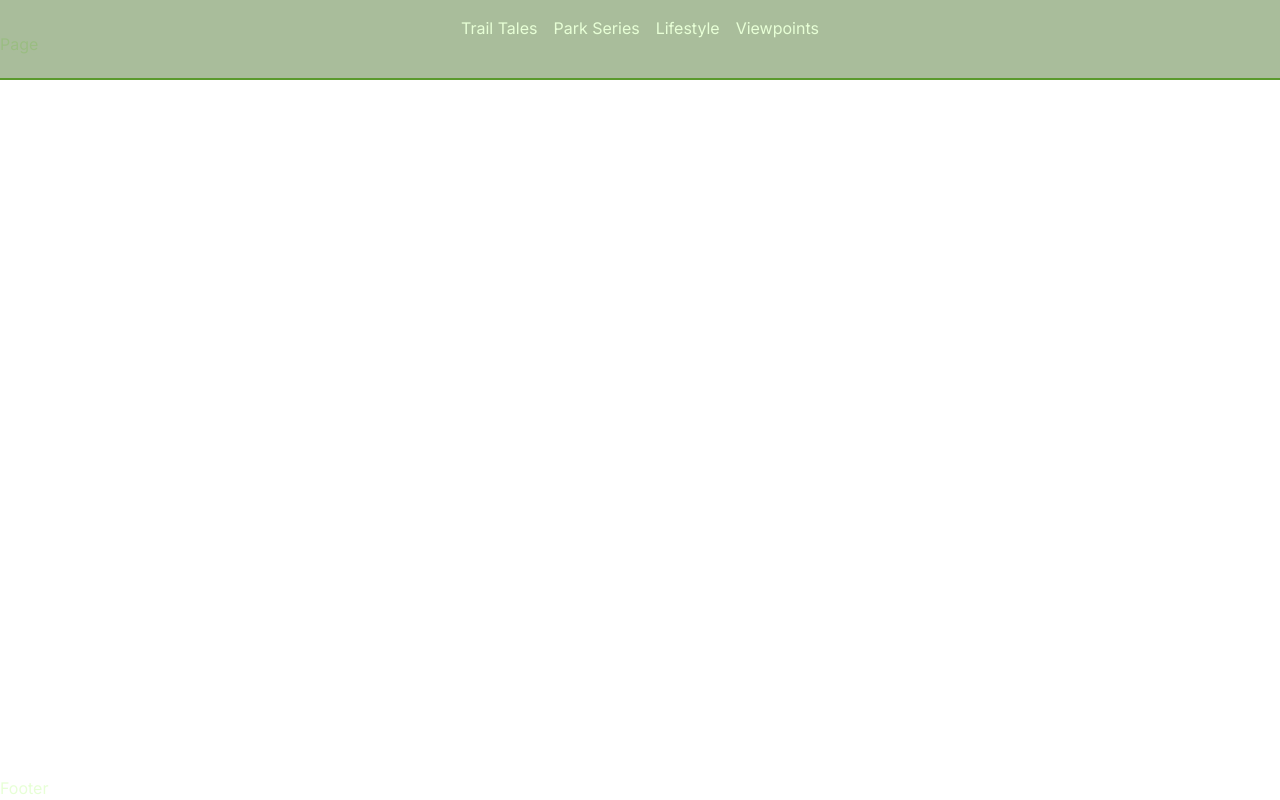
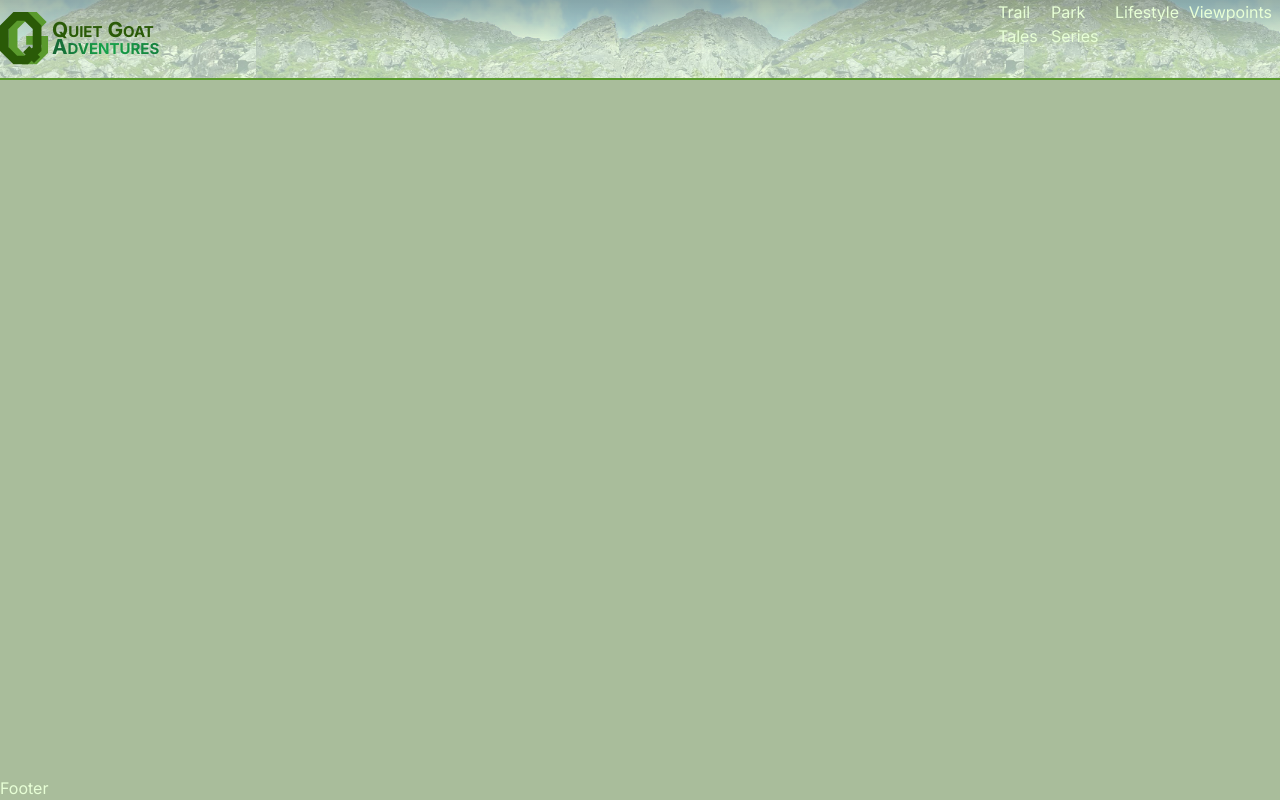
Before and after one commit to jake-the-cake/quietgoat, a Next.js app: page / in a window 1280 px wide. Built offline with nearby package versions, Linux system fonts and the light colour scheme.

Commit message:
redo slider with quiggle code

```diff
--- a/app/_components/Navbar.tsx
+++ b/app/_components/Navbar.tsx
@@ -1,131 +1,210 @@
 'use client'
 
-import React, { EventHandler, MouseEvent, ReactElement, useEffect } from 'react'
+import React, { EventHandler, MouseEvent, ReactElement, Suspense, useEffect } from 'react'
 import { CONFIG } from '../_config'
 import Logo from './Logo'
 import Link from 'next/link'
+import { useToggleActiveElements } from '../_quiggle/useToggleActiveElement'
+import Loading from '../loading'
 
 
-class LinkSlider {
-  links: {
-    index: number,
-    Element: () => ReactElement,
-    width: () => number,
-    element: () => HTMLElement
-    parent: () => HTMLElement
-  }[]
-  active: number
+// class LinkSlider {
+//   links: {
+//     index: number,
+//     Element: () => ReactElement,
+//     width: () => number,
+//     element: () => HTMLElement
+//     parent: () => HTMLElement
+//   }[]
+//   active: number
 
-  constructor(links: NavLinkInfo[], active: number) {
-    this.active = active
-    this.links = []
-    links.forEach((link, i) => {
-      this.links.push({
-          Element: () => this.newNavLink(link, i),
-          index: i,
-          width: () => document.getElementById(`navli${i}`)!.offsetWidth,
-          element: () => document.getElementById(`nava${i}`)!,
-          parent: () => this.links[i].element().parentElement!
-       })
-    })
-    console.log(this)
+//   constructor(links: NavLinkInfo[], active: number) {
+//     this.active = active
+//     this.links = []
+//     links.forEach((link, i) => {
+//       this.links.push({
+//           Element: () => this.newNavLink(link, i),
+//           index: i,
+//           width: () => document.getElementById(`navli${i}`)!.offsetWidth,
+//           element: () => document.getElementById(`nava${i}`)!,
+//           parent: () => this.links[i].element().parentElement!
+//        })
+//     })
+//     console.log(this)
+//   }
+
+//   newNavLink(link: NavLinkInfo, i: number): React.JSX.Element {
+//     console.log(link)
+//     return (
+//       <li className="relative" id={`navli${i}`}>
+//         <Link
+//           href={link.href}
+//           id={`nava${i}`}
+//           className={'relative right-0 px-2' + (link.isActive ? ' active' : '')}
+//           onClick={this.handleNavLink()}
+//         >
+//           { link.label }
+//         </Link>
+//       </li>
+
+//     )
+//   }
+
+//   handleNavLink() {
+//     return (e: MouseEvent<HTMLAnchorElement>) => {
+//       e.preventDefault()
+//       const id = (e.target as any).id.replace('nava', '')
+//       const activeLink = this.links[this.active]?.element()
+//       if (activeLink) {
+//         // const scrollRight = activeLink.offsetWidth
+//         for (let i = this.active + 1; i < this.links.length; i++) {
+//           this.links[i].element().style.right = 0 + 'px'
+//         }
+//         this.links[this.active].element().classList.toggle('active')
+//       }
+//       const scrollLeft = this.links[id].element().offsetWidth
+//       console.log(scrollLeft)
+//       // const currentPosition = parseInt(this.links[this.active].element().style.right) || 0
+//       this.active = id
+//       // const scrollLeft = newActiveLink.offsetWidth
+//       for (let i = this.active; i < this.links.length; i++) {
+//       //   console.log(currentPosition)
+//         this.links[i].element().style.right = scrollLeft + 'px'
+//       }
+//       // this.links[this.active].element().classList.toggle('active')
+//     }
+//   }
+// }
+
+
+// function returnActivePageIndex(links: any) {
+//   let active
+//   const currentPath = links.filter((link: any) => link.href === window.location.pathname)[0]
+//   console.log(currentPath)
+//   links.forEach((link: any, i: number) => {
+//     console.log(currentPath.href, link.href)
+//     if (currentPath.href === link.href) active = i
+//   })
+//   return typeof active === 'number' ? active : -1
+// }
+
+// function NavLinks({links}: NavLinksProps) {
+//   const active = returnActivePageIndex(links)
+//   console.log(active)
+//   if (links[active]) links[active].isActive = true
+
+//   const navLinks = new LinkSlider(links, active)
+
+
+//   useEffect(() => {
+//     // navLinks.
+//   }, [])
+
+//   return (
+//     <ul className='flex'>
+//       {
+//         navLinks.links.map((SliderLink, i) => <SliderLink.Element key={`sliderlink${i}`} />)
+//       }
+//     </ul>
+//   )
+// }
+
+enum ToggleType {
+  link = 'a',
+  image = 'img'
+}
+
+interface ToggleActiveElementProps {
+  elementType: ToggleType
+  containerId: string
+  classList?: string | string[]
+  elementData: NavLinkInfo[]
+}
+
+interface ToggleElementProps {
+  element: NavLinkInfo
+  elementType: ToggleType
+}
+
+function ToggleElement({ elementType, element }: ToggleElementProps ) {
+  switch ( elementType ) {
+    case ToggleType.link:
+      return (
+        <Link
+          href={ element.href! }
+          className='absolute'
+        >{ element.text }
+        </Link>
+      )
+    }
   }
 
-  newNavLink(link: NavLinkInfo, i: number): React.JSX.Element {
-    console.log(link)
-    return (
-      <li className="relative" id={`navli${i}`}>
-        <Link
-          href={link.href}
-          id={`nava${i}`}
-          className={'relative right-0 px-2' + (link.isActive ? ' active' : '')}
-          onClick={this.handleNavLink()}
-        >
-          { link.label }
-        </Link>
-      </li>
-
-    )
+function ToggleActiveElement({ containerId, classList, elementType, elementData }: ToggleActiveElementProps): React.JSX.Element {
+  useEffect(() => {
+    useToggleActiveElements(containerId)
+  }, []
+  )
+  if (Array.isArray(classList)) {
+    let classListFromArray: string = ''
+    classList.forEach(className => {
+      if (typeof className === 'string') return classListFromArray = [classListFromArray, className].join(' ')
+      return console.warn(`Class name must be a string. ${className} was ignored.`)
+    })
+    classList = classListFromArray
   }
 
-  handleNavLink() {
-    return (e: MouseEvent<HTMLAnchorElement>) => {
-      e.preventDefault()
-      const id = (e.target as any).id.replace('nava', '')
-      const activeLink = this.links[this.active]?.element()
-      if (activeLink) {
-        // const scrollRight = activeLink.offsetWidth
-        for (let i = this.active + 1; i < this.links.length; i++) {
-          this.links[i].element().style.right = 0 + 'px'
-        }
-        this.links[this.active].element().classList.toggle('active')
-      }
-      const scrollLeft = this.links[id].element().offsetWidth
-      console.log(scrollLeft)
-      // const currentPosition = parseInt(this.links[this.active].element().style.right) || 0
-      this.active = id
-      // const scrollLeft = newActiveLink.offsetWidth
-      for (let i = this.active; i < this.links.length; i++) {
-      //   console.log(currentPosition)
-        this.links[i].element().style.right = scrollLeft + 'px'
-      }
-      // this.links[this.active].element().classList.toggle('active')
-    }
-  }
-}
-
-
-function returnActivePageIndex(links: any) {
-  let active
-  const currentPath = links.filter((link: any) => link.href === window.location.pathname)[0]
-  console.log(currentPath)
-  links.forEach((link: any, i: number) => {
-    console.log(currentPath.href, link.href)
-    if (currentPath.href === link.href) active = i
-  })
-  return typeof active === 'number' ? active : -1
-}
-
-function NavLinks({links}: NavLinksProps) {
-  const active = returnActivePageIndex(links)
-  console.log(active)
-  if (links[active]) links[active].isActive = true
-
-  const navLinks = new LinkSlider(links, active)
-
-
-  useEffect(() => {
-    // navLinks.
-  }, [])
 
   return (
-    <ul className='flex'>
-      {
-        navLinks.links.map((SliderLink, i) => <SliderLink.Element key={`sliderlink${i}`} />)
-      }
-    </ul>
+    <Suspense fallback={ <Loading /> }>
+      <ul id={ containerId } className={ 'flex ' + (classList || '') }>
+        {
+          elementData.map((element, i)=> (
+              <li key={ `toggle-element-${ i }` }>
+                <ToggleElement
+                  elementType={ elementType }
+                  element={ element }
+                />
+              </li>
+          ))
+        }
+      </ul>
+    </Suspense>
   )
 }
 
+function Navbar() {
+  const titleArray = CONFIG.meta.title.split(' ')
+  const [brand, title] = [titleArray.slice(0,2).join(' '), titleArray.at(-1)]
 
-function Navbar() {
-  const { title } = CONFIG.meta
 
   return (
-    <nav className='w-full bg-white h-20 navigation__container'>
-      <div className="brand flex gap-1">
-        {/* <Logo
+    <nav className='w-full h-20 navigation__container'>
+      <div className="brand flex gap-1 items-center between">
+        <Logo
           id='logo'
-        /> */}
-        {/* <span className="hidden md:block bg-gradient-to-r from-blue-600 via-green-500 to-indigo-400 inline-block text-transparent bg-clip-text">{
-          CONFIG.meta.title }
-        </span> */}
-        {/* <span className="hidden md:block gradient-green">{ CONFIG.meta.title }</span> */}
+        />
+        <div className="flex flex-col">
+          <span
+            className="hidden md:block"
+            id="brand">
+              { brand  /* Quiet Goat */ }
+          </span>
+          <span
+            className="hidden md:block bg-gradient-to-r from-green-800 via-green-600 to-green-700 inline-block text-transparent bg-clip-text"
+            id="title">
+              { title /* Adventures */ }
+          </span>
+        </div>
       </div>
-      <NavLinks
-        links={ CONFIG.navlinks }
-        active={ 0 }
-      />
+      <div className="menus">
+        <div className="info__container"></div>
+        <ToggleActiveElement
+          elementData={ CONFIG.navlinks }
+          elementType={ ToggleType.link }
+          containerId='link-container'
+          classList={['']}
+        />
+      </div>
     </nav>
   )
 }
--- a/app/_config/navlinks.ts
+++ b/app/_config/navlinks.ts
@@ -1,26 +1,26 @@
 const navlinks = [
 	{
-		label: 'Featured',
+		text: 'Featured',
 		href: '/',
 		blob: 'This is the featured section.'
 	},
 	{
-		label: 'Trail Tales',
+		text: 'Trail Tales',
 		href: '/trail-tales',
 		blob: 'This is the trail tales section.'
 	},
 	{
-		label: 'Park Series',
+		text: 'Park Series',
 		href: '/park-series',
 		blob: 'This is the park series section.'
 	},
 	{
-		label: 'Lifestyle',
+		text: 'Lifestyle',
 		href: '/lifestyle',
 		blob: 'This is the lifestyle section.'
 	},
 	{
-		label: 'Viewpoints',
+		text: 'Viewpoints',
 		href: '/viewpoints',
 		blob: 'This is the viewpoints section.'
 	},
--- /dev/null
+++ b/app/_quiggle/useToggleActiveElement.ts
@@ -0,0 +1,90 @@
+const GLOBALS = {
+		activeIndex: 0
+}
+
+function useToggleActiveElements(containerId: string) {
+	const navList = document.getElementById(containerId)!;
+	const navLinks = Array.from(navList.getElementsByTagName('a'));
+
+	// Set up unique IDs and styles for li and a elements
+	navLinks.forEach((link, index) => {
+		const li = link.parentElement!;
+		const defaultWidth = link.offsetWidth + 16 + 'px'
+		li.id = `navlinkli${index}`;
+		link.id = `navlinka${index}`;
+		li.style.width = defaultWidth;
+		li.style.height = `${link.offsetHeight}px`;
+		li.style.overflow = 'hidden';
+		li.style.display = 'flex'
+		li.style.position = 'relative';
+		link.style.right = '0.5rem';
+		link.style.position = 'absolute';
+
+		// Create an array of link objects
+		const linkObject = {
+			href: link.getAttribute('href'),
+			label: link.textContent,
+			blob: link.getAttribute('data-blob'), // Add 'data-blob' attribute if needed
+			index: index,
+			active: false,
+			defaultWidth: defaultWidth
+		};
+
+		// Add click event listeners to handle sliding animations
+		link.addEventListener('click', (e) => {
+			e.preventDefault();
+			toggleLinkVisibility(linkObject);
+			toggleLinkVisibility(linkObjectArray[GLOBALS.activeIndex])
+			GLOBALS.activeIndex = linkObject.index
+		});
+
+	linkObjectArray.push(linkObject);
+	});
+
+	// Check for the active index based on the current window.location.pathname
+	const currentPathname = window.location.pathname;
+	console.log(currentPathname)
+	const activeIndex = linkObjectArray.findIndex(link => link.href === currentPathname);
+	console.log(activeIndex)
+	// Slide the active link open
+	if (activeIndex >= 0) {
+		// linkObjectArray[activeIndex].active = true
+		toggleLinkVisibility(linkObjectArray[activeIndex]);
+	}
+}
+
+const linkObjectArray: any[] = [];
+
+function toggleLinkVisibility(linkObject: any) {
+	console.log(linkObject)
+	const li = document.getElementById(`navlinkli${linkObject.index}`)!;
+	const link = document.getElementById(`navlinka${linkObject.index}`);
+
+	if (!linkObject.active) {
+		// Slide down to 0px width
+		li.style.width = '0px';
+	} else {
+		// Slide open to the original width
+		li.style.width = linkObject.defaultWidth;
+	}
+
+	linkObject.active = !linkObject.active;
+}
+
+function parseIntAsNumber(targetId: any) {
+	// Use a regular expression to match numerical digits in the string
+	const digitsArray = targetId.match(/\d+/g);
+
+	// Join the matched digits together and convert to a number
+	if (digitsArray && digitsArray.length > 0) {
+			const digitsString = digitsArray.join('');
+			const numericValue = parseInt(digitsString, 10); // Use parseInt to convert to a number
+			return numericValue;
+	} else {
+			return null; // Return null if no digits are found
+	}
+}
+
+export { useToggleActiveElements }
+// Call the setup function when the DOM is ready
+// window.addEventListener('DOMContentLoaded', setupNavigation);
--- a/app/globals.css
+++ b/app/globals.css
@@ -24,18 +24,21 @@ body {
   flex-direction: column;
   min-height: 100vh;
   justify-content: space-between;
-  padding-top: 2rem;
+  background-color: hsl(var(--primary), .4);
+    padding-top: 2rem;
 }
 
 .navigation__container {
-  padding-block: 1rem;
-  background-color: hsl(var(--primary), .4);
+  background-image: linear-gradient(to bottom,  hsl(var(--dark)) -170%, hsl(var(--light), .7) 65%), url('/assets/mtwashington.png');
+  background-position: center center;
+  background-size: 60vw;
+  background-color: hsl(var(--light));
   position: fixed;
   width: 100vw;
   top: 0;
   border-bottom: 2px solid hsl(var(--accent));
   display: flex;
-  justify-content: center;
+  justify-content: space-between;
 }
 
 .navigation__content {
@@ -55,11 +58,11 @@ body {
 
 .brand {
   color: hsl(var(--primary));
+}
+
+.brand div span {
   font-weight: 700;
   font-variant: small-caps;
+  line-height: .8;
+  font-size: 1.3rem;
 }
-
-.active {
-  /* visibility: hidden; */
-  display: none;
-}
--- a/app/layout.tsx
+++ b/app/layout.tsx
@@ -3,6 +3,8 @@ import type { Metadata } from 'next'
 import { Inter } from 'next/font/google'
 import { Navbar } from './_components/Navbar'
 import { Footer } from './_components/Footer'
+import { Suspense } from 'react'
+import Loading from './loading'
 
 const inter = Inter({ subsets: ['latin'] })
 
--- /dev/null
+++ b/app/loading.tsx
@@ -0,0 +1,11 @@
+'use client'
+
+import React from 'react'
+
+const Loading = () => {
+	return (
+		<div>loading</div>
+	)
+}
+
+export default Loading
```
Also changed, not shown: app/_types/navigation.ts (+4 -3 lines), 356680036_1040302843617134_2719404164188731234_n.jpg (added), public/assets/mtwashington.png (added).
